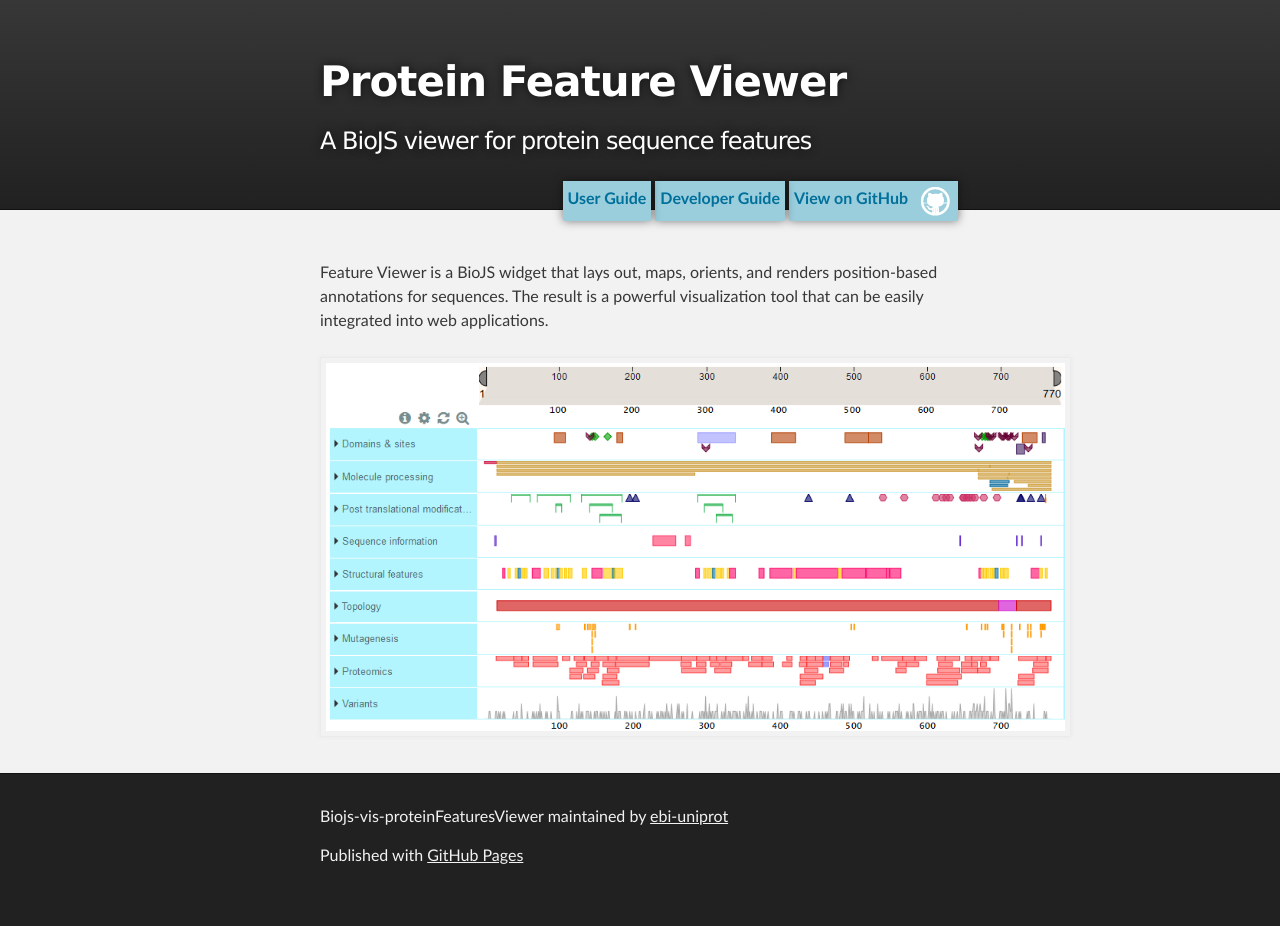
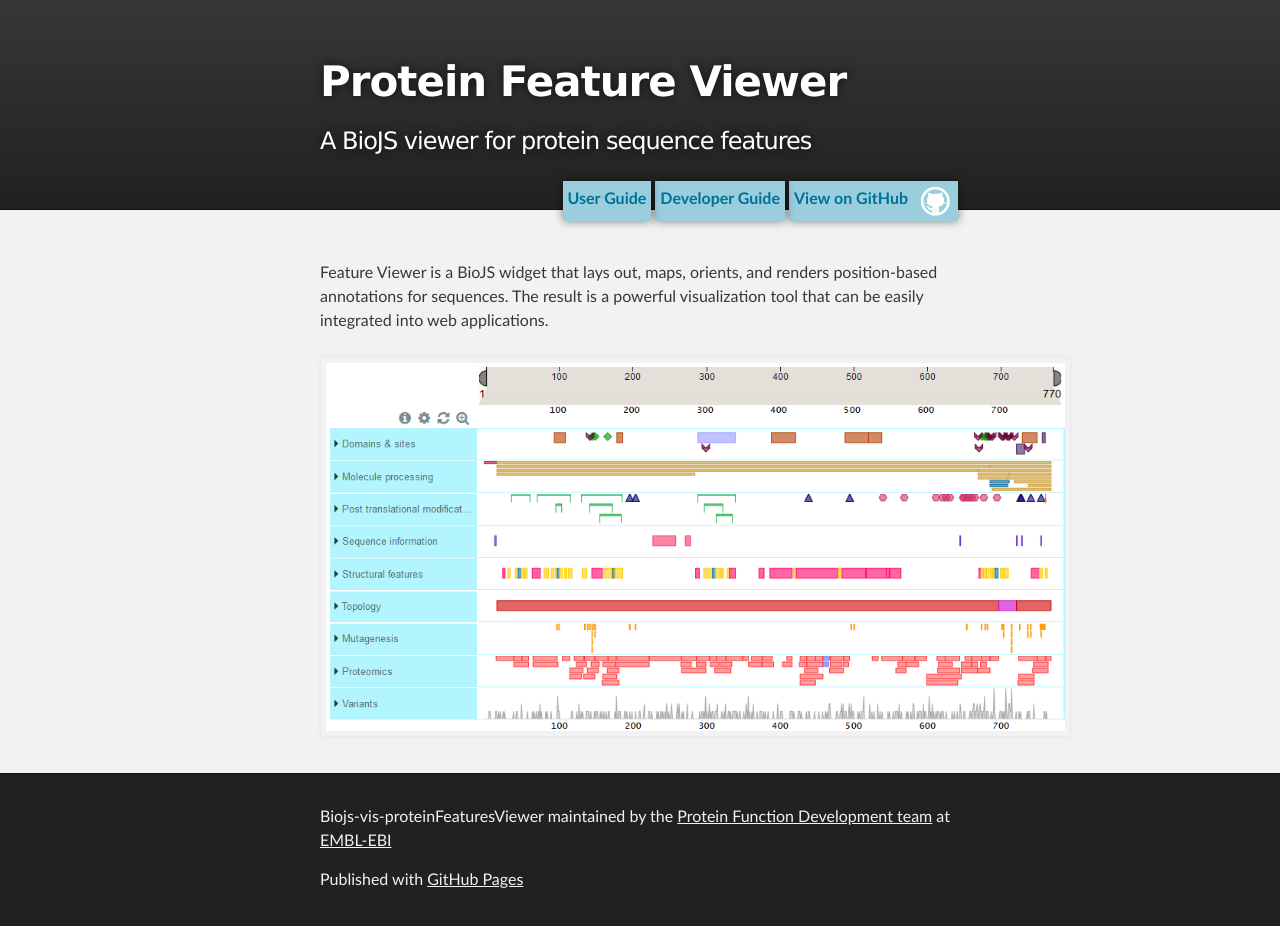
Before and after one commit to ebi-uniprot/ProtVista, a Jekyll site: the page built from index.html, in a window 1280 px wide. Built offline with Jekyll 4.4.1, drawn with Linux system fonts in a browser that asks for light colours; before the commit the page ends 902 px from its top, so only the background shows below that.

Commit message:
Update team link.

```diff
--- a/_layouts/default.html
+++ b/_layouts/default.html
@@ -39,8 +39,9 @@
 <!-- FOOTER  -->
 <div id="footer_wrap" class="outer">
     <footer class="inner">
-        <p class="copyright">Biojs-vis-proteinFeaturesViewer maintained by
-            <a href="https://github.com/ebi-uniprot">ebi-uniprot</a></p>
+        <p class="copyright">Biojs-vis-proteinFeaturesViewer maintained by the
+            <a href="https://github.com/ebi-uniprot">Protein Function Development team</a> at
+            <a href="http://www.ebi.ac.uk" target="_blank">EMBL-EBI</a></p>
         <p>Published with <a href="https://pages.github.com">GitHub Pages</a></p>
     </footer>
 </div>
```
